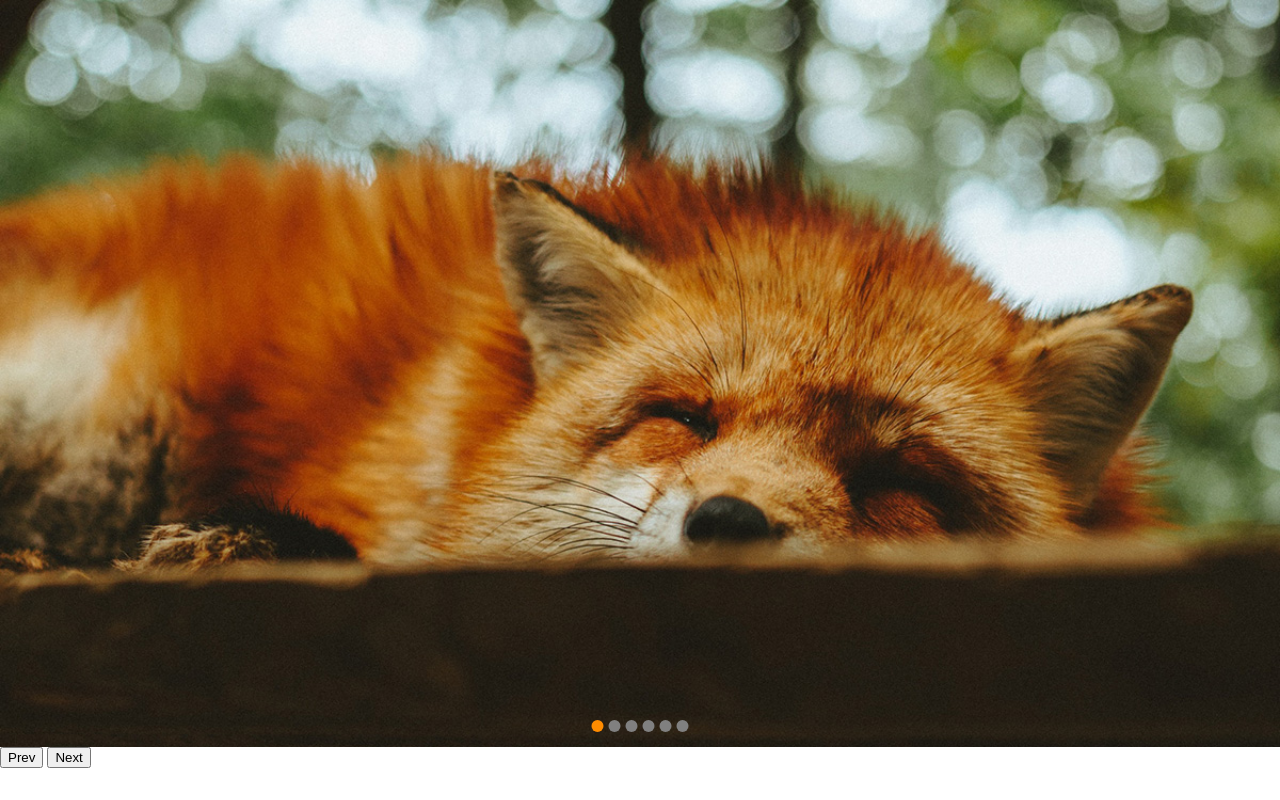
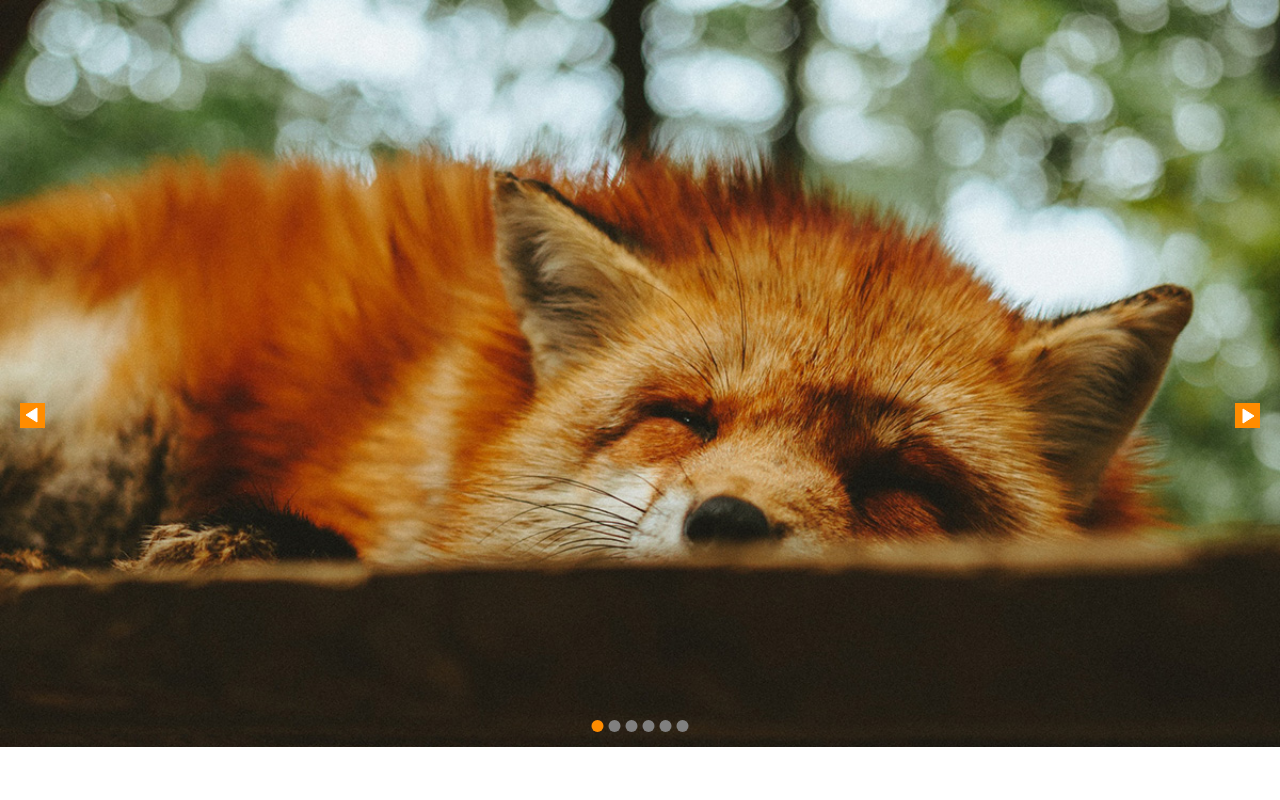
Before and after one commit to igorgoiis/slide-javascript, a plain HTML site: page index.html in a window 1280 px wide. Drawn offline with Linux system fonts and the light colour scheme.

Commit message:
change styles pagination and arrows

```diff
--- a/css/style.css
+++ b/css/style.css
@@ -57,3 +57,25 @@ slide:hover {
 [data-control="slide"] li.active a, [data-control="slide"] li a:hover {
   background: darkorange;
 }
+
+.arrow-nav {
+  display: flex;
+  justify-content: space-between;
+  margin-top: 20px;
+  position: absolute;
+  top: 50%;
+  left: 20px;
+  right: 20px;
+  transform: translateY(10px);
+}
+
+.arrow-nav button {
+  width: 25px;
+  height: 25px;
+  background: darkorange url("../img/arrow.svg") center center no-repeat;
+  border: none;
+}
+
+.arrow-nav button.prev {
+  transform: rotate(-180deg);
+}
--- a/index.html
+++ b/index.html
@@ -15,11 +15,12 @@
       <li><img src="img/foto5.jpg" alt=""></li>
       <li><img src="img/foto6.jpg" alt=""></li>
     </ul>
+    <div class="arrow-nav">
+      <button class="prev"></button>
+      <button class="next"></button>
+    </div>
   </div>
-  <div class="arrow-nav">
-    <button class="prev">Prev</button>
-    <button class="next">Next</button>
-  </div>
+
   <script type="module" src="js/script.js"></script>
 </body>
 </html>
--- a/js/script.js
+++ b/js/script.js
@@ -1,4 +1,4 @@
-import { SlideNav } from './slide.js';
+import SlideNav from './slide.js';
 
 const slide = new SlideNav('.slide', '.slide-wrapper');
 
--- a/js/slide.js
+++ b/js/slide.js
@@ -148,7 +148,7 @@ export class Slide {
   }
 }
 
-export class SlideNav extends Slide {
+export default class SlideNav extends Slide {
 
   constructor(slide, wrapper) {
     super(slide, wrapper);
```
